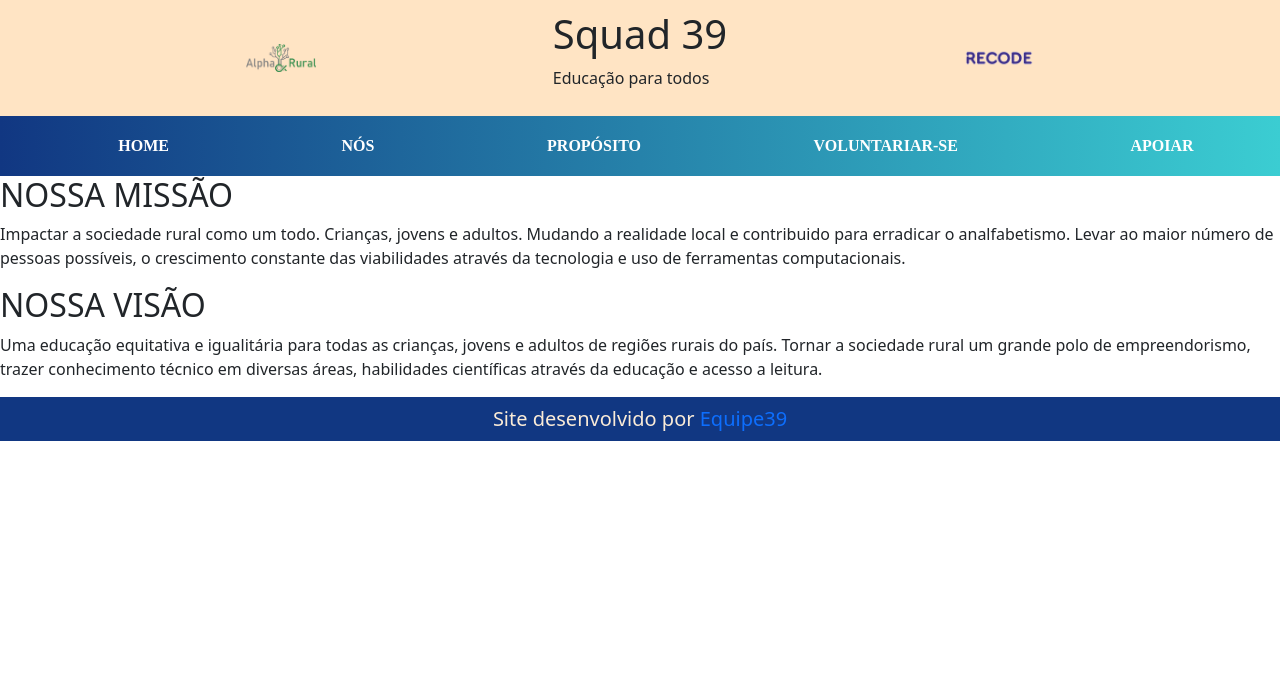
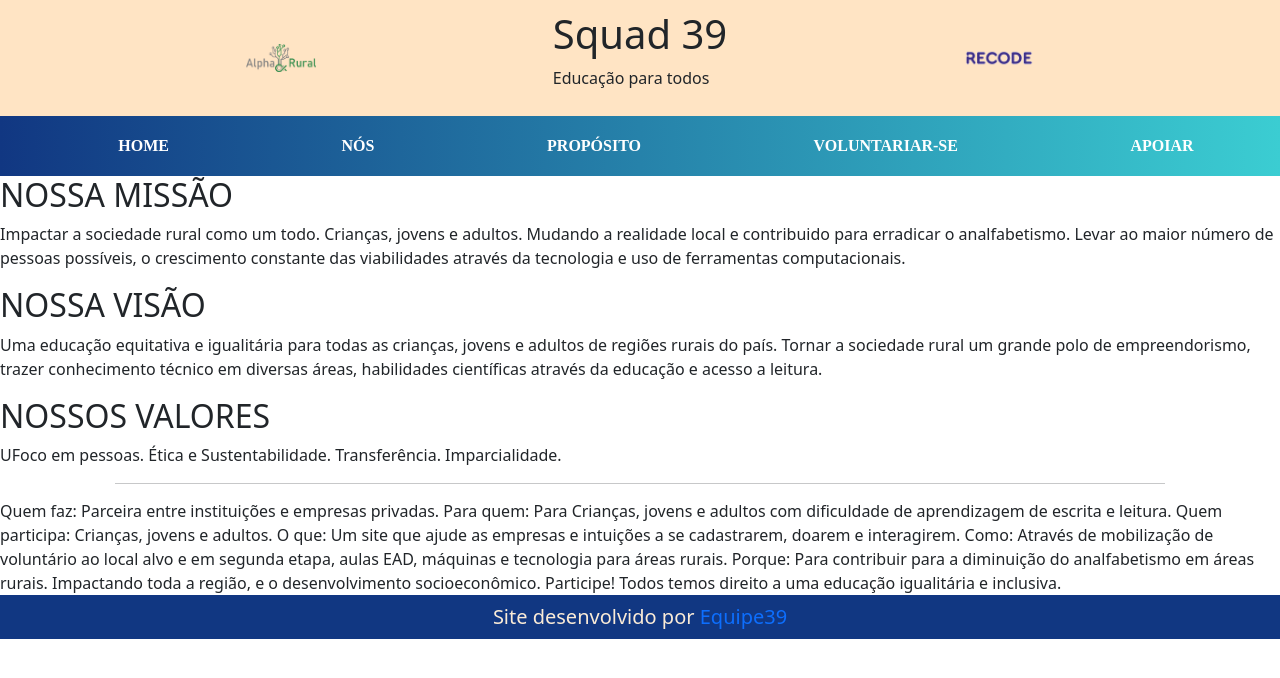
Before and after one commit to Squad39/EntregaFinalRecodePro, a React (Create React App) app: page /Proposito in a window 1280 px wide. Shown: the top 678 px of the page. Built offline with nearby package versions, Linux system fonts and the light colour scheme.

Commit message:
Atualizando página de proposito

```diff
--- a/src/Proposito/Valores.jsx
+++ b/src/Proposito/Valores.jsx
@@ -9,6 +9,18 @@ export default ()=>{
             <h2>NOSSA VISÃO</h2>
             <p>Uma educação equitativa e igualitária para todas as crianças, jovens e adultos de regiões rurais do país. Tornar a sociedade rural um grande polo de empreendorismo, trazer conhecimento técnico em diversas áreas, habilidades científicas através da educação e acesso a leitura.
             </p>
+            <h2>NOSSOS VALORES</h2>
+            <p>UFoco em pessoas. Ética e Sustentabilidade. Transferência. Imparcialidade.</p>
+            <hr />
+            Quem faz: Parceira entre instituições e empresas privadas.
+            Para quem: Para Crianças, jovens e adultos com dificuldade de aprendizagem de escrita e leitura.
+            Quem participa: Crianças, jovens e adultos.
+            O que: Um site que ajude as empresas e intuições a se cadastrarem, doarem e interagirem.
+            Como: Através de mobilização de voluntário ao local alvo e em segunda etapa, aulas EAD, máquinas e tecnologia para áreas rurais.
+            Porque: Para contribuir para a diminuição do analfabetismo em áreas rurais. Impactando toda a região, e o desenvolvimento socioeconômico.
+
+            Participe! Todos temos direito a uma educação igualitária e inclusiva.
+
         </section>
     )
 }
```
